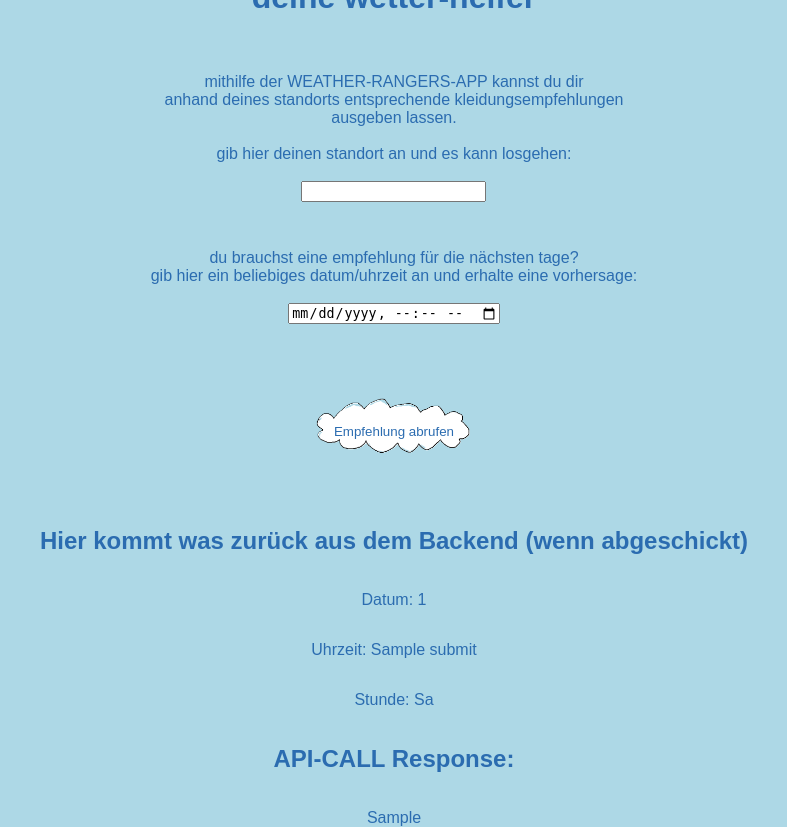
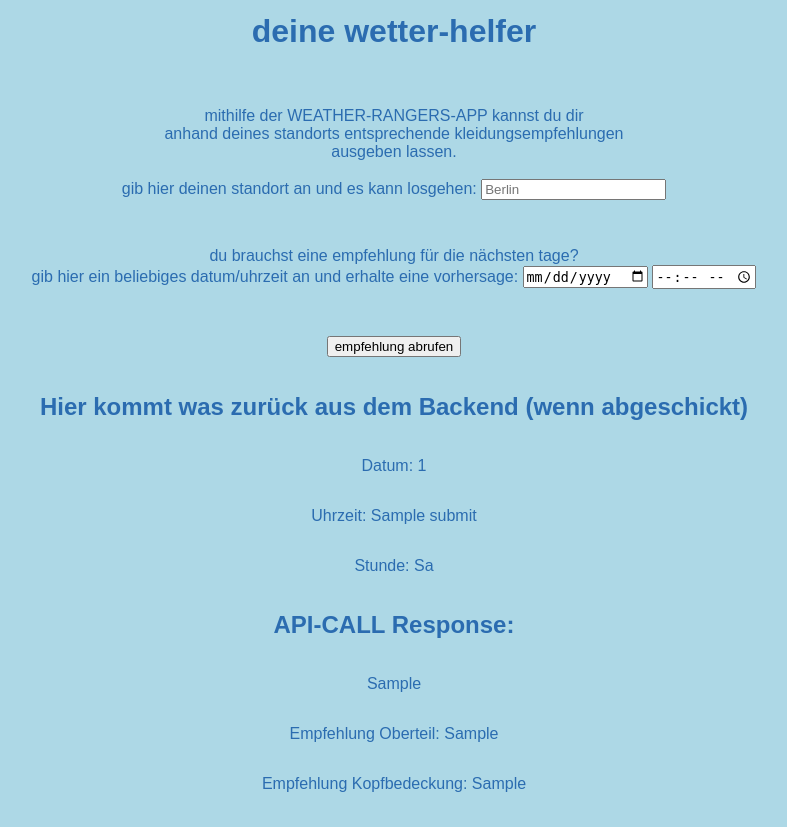
Before and after one commit to kseniia-koverska/weather_ranger, a Flask app: template frontend/Wetter/templates/index.html in a window 1280 px wide. Shown: the whole page, without its empty margins (246-1033 px from the left). After the commit the page ends 792 px from the top, so only its background shows below. Run offline with Flask 3, Linux system fonts and the light colour scheme; the template is opened without the code that fills it: most values are stand-ins (such as "Sample title", 1, 10 or a date in 2020).

Commit message:
datenbank

```diff
--- a/app.py
+++ b/app.py
@@ -130,6 +130,8 @@
 	print("Python is used from:", sys.executable)
 
 	api_response = ['Test']
+	empfehlung_oberteil = ''
+	empfehlung_kopfbedeckung = ''
 
 	if request.method == "POST":
 		print("--------------------TEST----------------")
@@ -149,7 +151,23 @@
 
 		api_response = apiCall('52.52', '13.41', datum, stunde)
 
-	return render_template("index.html", submits=form_submits, api_response=api_response)
+		temperature = api_response[0]["Temperatur"]
+
+		if 0 <= temperature < 5:
+			empfehlung_oberteil = "Winter Jacke + dicker Pullover"
+			empfehlung_kopfbedeckung = 'Mütze + Schal'
+		elif 5 <= temperature < 10:
+			empfehlung_oberteil = "Winter Jacke / dicker Pullover"
+		elif 10 <= temperature <= 15:
+			empfehlung_oberteil = "Leichte Jacke empfohlen"
+		elif 15 < temperature < 20:
+			empfehlung_oberteil = "dünner Pullover oder leichte Jacke möglich"
+		elif temperature > 20:
+			empfehlung_oberteil = "T-Shirt / leichte Kleidung"
+
+
+
+	return render_template("index.html", submits=form_submits, api_response=api_response, empfehlung_oberteil=empfehlung_oberteil)
 
 if __name__ == "__main__":
 	init_db()
--- a/frontend/Wetter/templates/index.html
+++ b/frontend/Wetter/templates/index.html
@@ -3,6 +3,7 @@
 <head>
 	<title>WEATHER RANGERS</title>
 	<link rel="stylesheet" href="{{ url_for('static', filename='style.css') }}">
+	<link rel="stylesheet" href="../../static/style.css">
 </head>
 <body>
 
@@ -15,25 +16,19 @@
 anhand deines standorts entsprechende kleidungsempfehlungen <br>
 ausgeben lassen. <br><br>
 
-gib hier deinen standort an und es kann losgehen:<br><br>
-<input type="text" name="standort">
+gib hier deinen standort an und es kann losgehen:
+<input type="text" name="standort" required placeholder="Berlin">
 </p>
 
 <p>
 du brauchst eine empfehlung für die nächsten tage?<br>
-gib hier ein beliebiges datum/uhrzeit an und erhalte eine vorhersage:<br><br>
-<input type="datetime-local" name="datum">
+gib hier ein beliebiges datum/uhrzeit an und erhalte eine vorhersage:
+<input type="date" name="datum" required>
+<input type="time" id="uhrzeit" name="uhrzeit" required>
 <p>
 
-<button type="submit" class="cloud-btn">Empfehlung abrufen
-</button>
-
+<button type="submit">empfehlung abrufen</button>
 </form>
-
-</body>
-</html>
-
-<meta name="viewport" content="width=device-width, initial-scale=1.0">
 <!-- TESTING -->
 <h2>Hier kommt was zurück aus dem Backend (wenn abgeschickt)</h2>
 {% if submits %}
@@ -48,6 +43,8 @@
 {% if api_response %}
 <p> {{ api_response }} </p>
 {% endif %}
+<p>Empfehlung Oberteil: {{ empfehlung_oberteil }}</p>
+<p>Empfehlung Kopfbedeckung: {{ empfehlung_kopf }}</p>
 <!-- TESTING -->
 
 </body>
```
Also changed, not shown: test_wetter.db.
